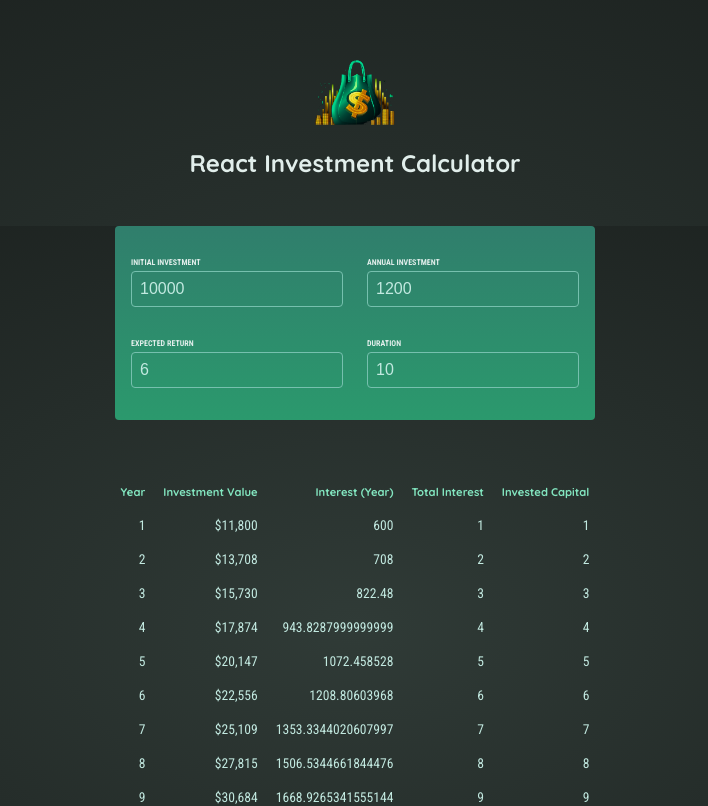
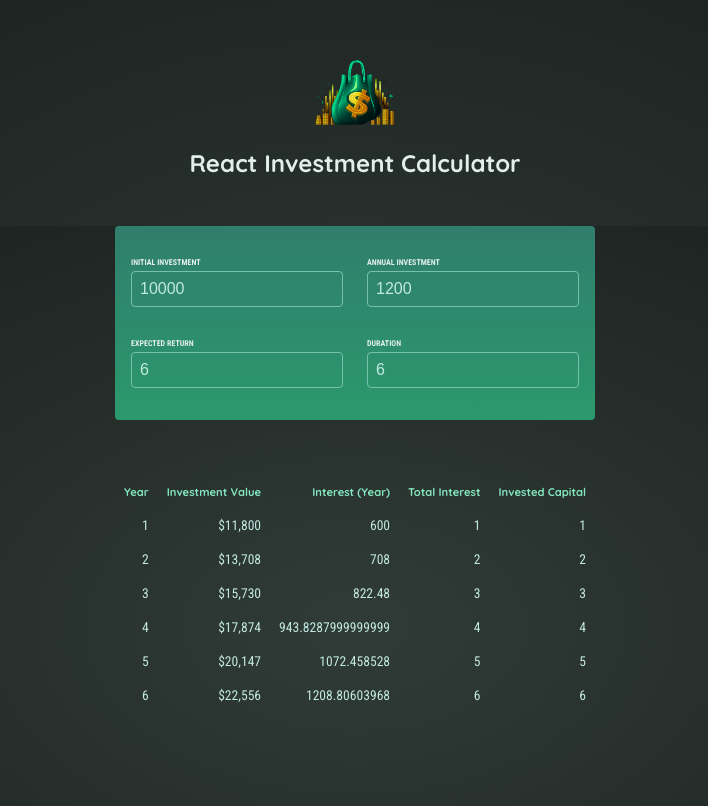
Before and after one commit to Africa-t0t0/Investment-Calculator, a React (Vite) app: page / in a window 1280 px wide. Shown: the top 806 px of the page, without its empty margins (285-993 px from the left). Built offline with nearby package versions, Linux system fonts and the light colour scheme.

Commit message:
dynamic change

```diff
--- /dev/null
+++ b/src/Components/DynamicChange.jsx
@@ -0,0 +1,55 @@
+export default function DynamicUserInput({userInput, handleChange}) {
+
+
+
+     // that's the other way of handling the logic of user changes!
+
+    return (
+        <section id="user-input">
+            <div
+                className='input-group'
+            >
+                <p>
+                    <label>Initial Investment</label>
+                    <input
+                        type="number"
+                        required
+                        value={userInput.initialInvestment}
+                        onChange={(event) => {handleChange('initialInvestment', event.target.value)}}
+                    />
+                </p>
+                <p>
+                    <label>Annual Investment</label>
+                    <input
+                        type="number"
+                        required
+                        value={userInput.annualInvestment}
+                        onChange={(event) => {handleChange('annualInvestment', event.target.value)}}
+                    />
+                </p>
+            </div>
+            <div
+                className='input-group'
+            >
+                <p>
+                    <label>Expected Return</label>
+                    <input
+                        type="number"
+                        required
+                        value={userInput.expectedReturn}
+                        onChange={(event) => {handleChange('expectedReturn', event.target.value)}}
+                    />
+                </p>
+                <p>
+                    <label>Duration</label>
+                    <input
+                        type="number"
+                        required
+                        value={userInput.duration}
+                        onChange={(event) => {handleChange('duration', event.target.value)}}
+                    />
+                </p>
+            </div>
+        </section>
+    )
+}
--- a/src/Components/HandleLogic.jsx
+++ b/src/Components/HandleLogic.jsx
@@ -1,24 +1,24 @@
 import { useState } from 'react';
-import UserInputBox from './UserInputBox';
+// import UserInputBox from './UserInputBox';
+import DynamicUserInput from './DynamicChange';
 import ResultTable from './ResultTable';
 
 export default function HandleLogic() {
-    const [initialInvestmentValue, setInitialInvestment] = useState(10000);
-    const [annualInvestmentValue, setAnnualInvestment] = useState(1200);
-    const [expectedReturnValue, setExpectedReturn] = useState(6);
-    const [durationValue, setDuration] = useState(10);
+    // const [initialInvestmentValue, setInitialInvestment] = useState(10000);
+    // const [annualInvestmentValue, setAnnualInvestment] = useState(1200);
+    // const [expectedReturnValue, setExpectedReturn] = useState(6);
+    // const [durationValue, setDuration] = useState(10);
+    const [userInput, setUserInput] = useState({
+        initialInvestment: 10000,
+        annualInvestment: 1200,
+        expectedReturn: 6,
+        duration: 6
+    });
     /*
     another way of doing this, is by setting a object that has all the variables, like this:
 
      and then handling the logic for the object.
     */
-     const [userInput, setUserInput] = useState({
-        initialInvestment: 10000,
-        annualInvestment: 1200,
-        expectedReturn: 6,
-        duration: 6
-    });
-     // then we should use a function to handle all the changes
 
      function handleChange(inputIdentifier, newValue) {
         setUserInput(prevUserInput => {
@@ -29,20 +29,31 @@
         })
      }
 
-     // that's the other way of handling the logic of user changes!
 
-    const areAllValuesFilled = () => {
+     // then we should use a function to handle all the changes
+
+
+    // const areAllValuesFilled = () => {
+    //     return (
+    //         initialInvestmentValue !== '' &&
+    //         annualInvestmentValue !== '' &&
+    //         expectedReturnValue !== '' &&
+    //         durationValue !== ''
+    //     );
+    // }
+
+    const areAllValuesFilled2 = () => {
         return (
-            initialInvestmentValue !== '' &&
-            annualInvestmentValue !== '' &&
-            expectedReturnValue !== '' &&
-            durationValue !== ''
-        )
+            useState.initialInvestment !== '' &
+            useState.annualInvestment !== '' &
+            useState.expectedReturn !== '' &
+            useState.duration !== ''
+        );
     }
 
     return (
         <>
-            <UserInputBox
+            {/* <UserInputBox
                 initialInvestmentValue={initialInvestmentValue}
                 setInitialInvestment={setInitialInvestment}
                 annualInvestmentValue={annualInvestmentValue}
@@ -51,14 +62,18 @@
                 setExpectedReturn={setExpectedReturn}
                 durationValue={durationValue}
                 setDuration={setDuration}
+            /> */}
+            <DynamicUserInput
+                userInput={userInput}
+                handleChange={handleChange}
             />
 
-            {areAllValuesFilled() &&
+            {areAllValuesFilled2() &&
             <ResultTable
-                initialInvestmentValue={initialInvestmentValue}
-                annualInvestmentValue={annualInvestmentValue}
-                expectedReturnValue={expectedReturnValue}
-                durationValue={durationValue}
+                initialInvestmentValue={userInput.initialInvestment}
+                annualInvestmentValue={userInput.annualInvestment}
+                expectedReturnValue={userInput.expectedReturn}
+                durationValue={userInput.duration}
             />}
         </>
     )
```
